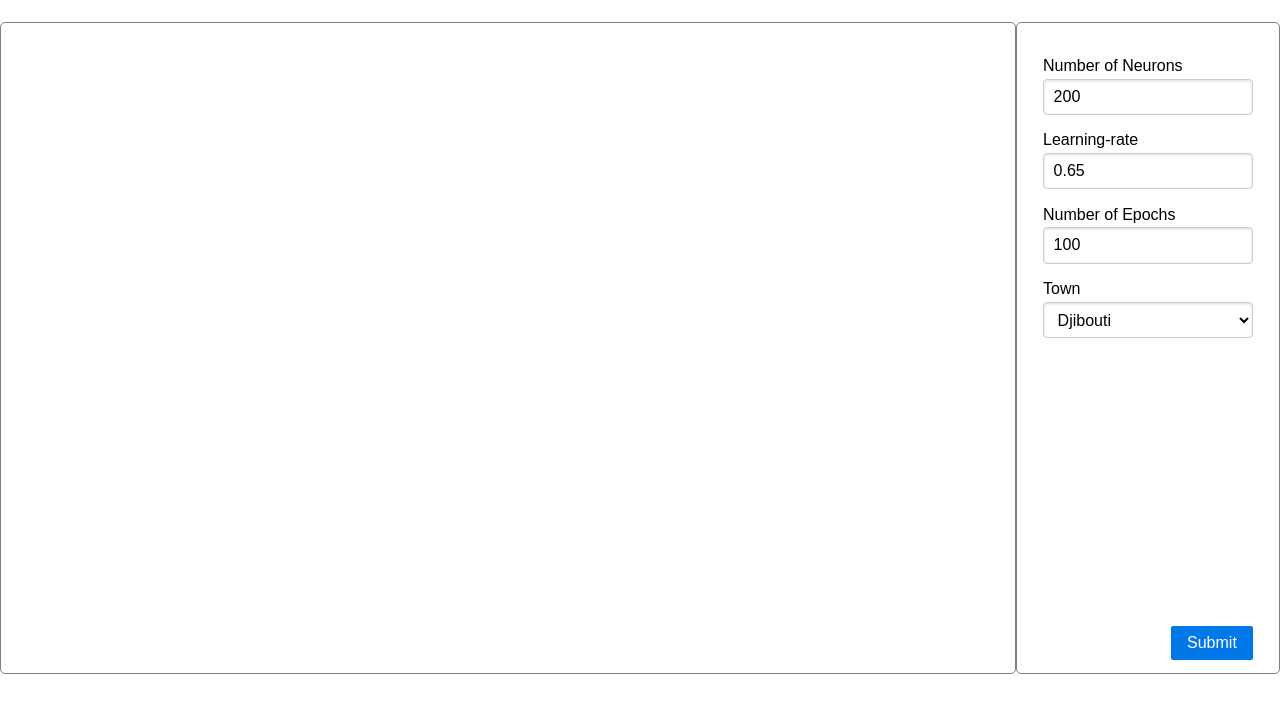
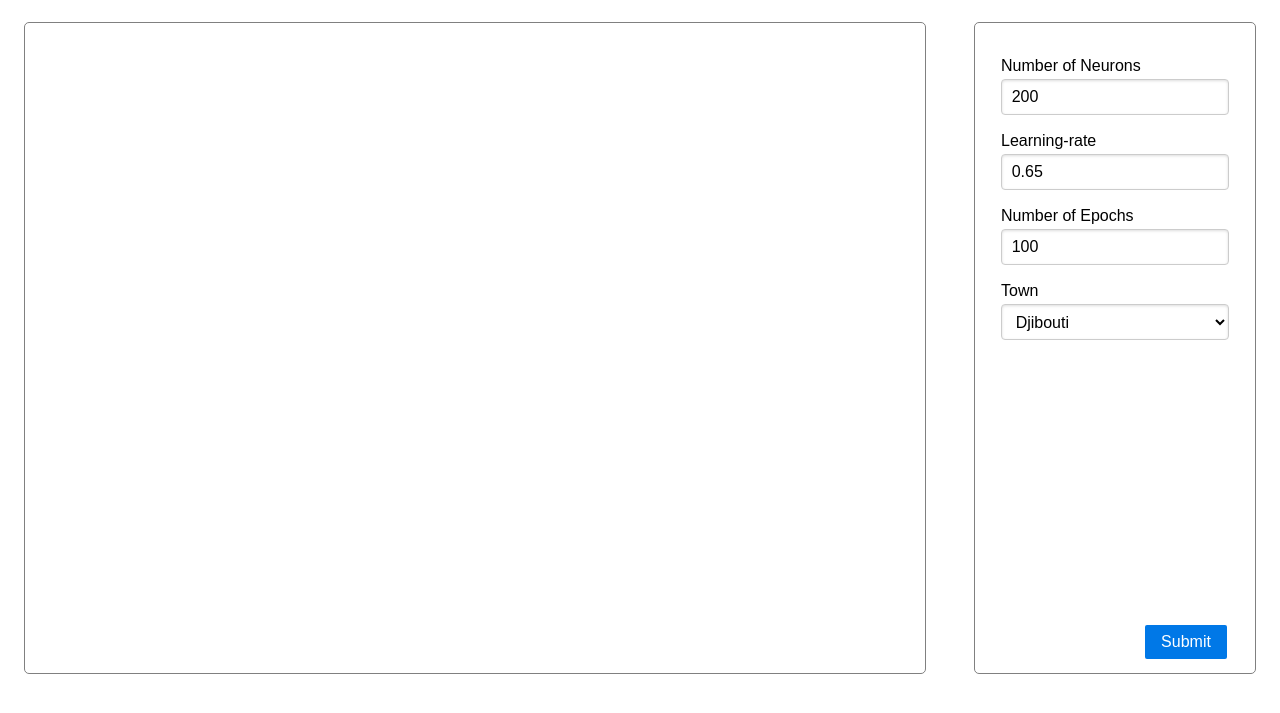
Before and after one commit to folkestad/SOM, a website: page index.html in a window 1280 px wide. Shown: the part 83-796 px from the top of the page. Drawn offline with nearby package versions, Linux system fonts and the light colour scheme.

Commit message:
Add small changes to css for smaller screens

```diff
--- a/styles.css
+++ b/styles.css
@@ -62,9 +62,28 @@ body {
   margin-top: 5%;
 }
 
-@media screen and (min-width: 1000px) {
+#som_svg {
+    width: 1200px;
+    height: 650px;
+  }
+
+@media screen and (min-width: 1250px) {
   #som_svg {
     width: 1100px;
     height: 650px;
   }
 }
+
+@media screen and (min-width: 1100px) {
+  #som_svg {
+    width: 1000px;
+    height: 650px;
+  }
+}
+
+@media screen and (min-width: 1000px) {
+  #som_svg {
+    width: 900px;
+    height: 650px;
+  }
+}
```
